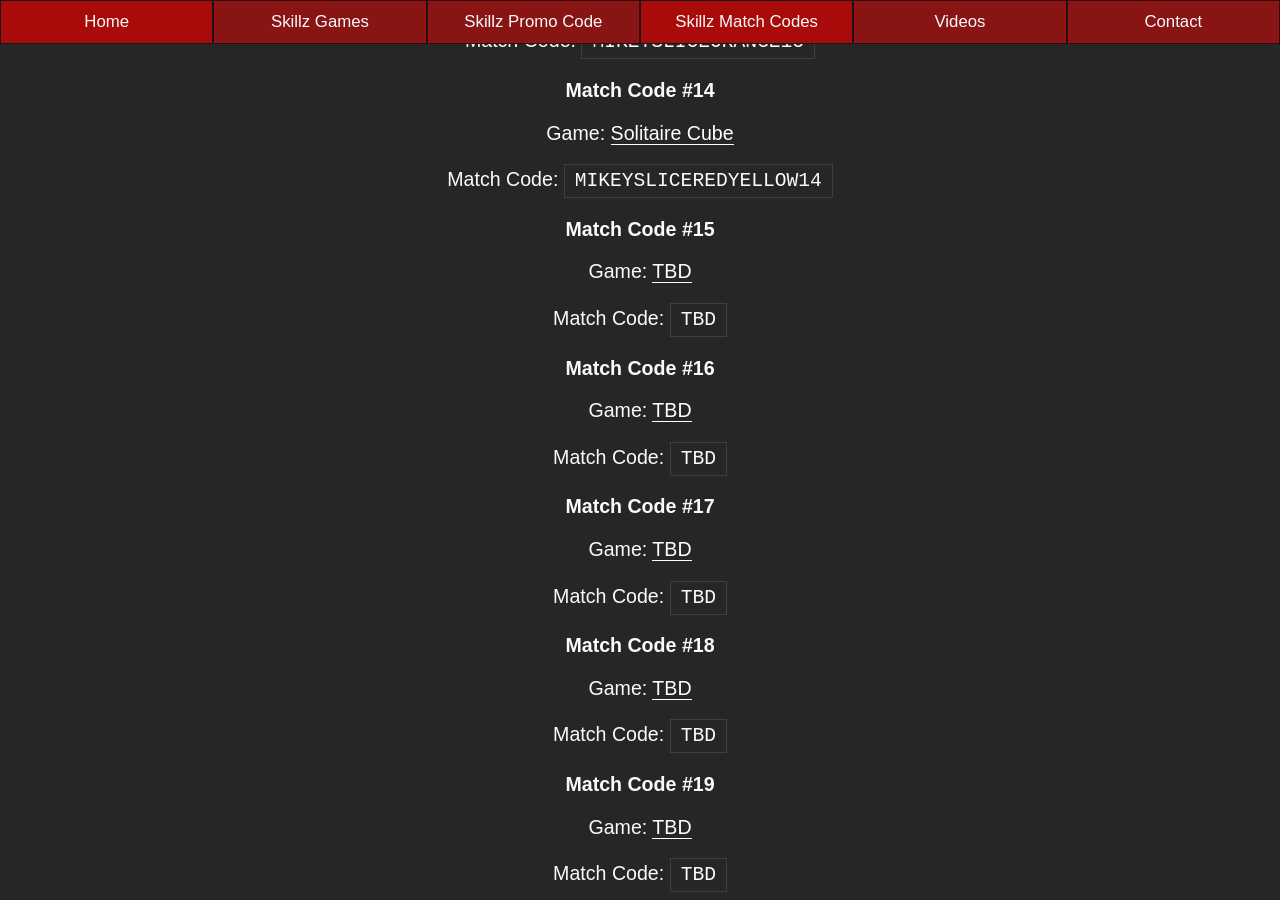
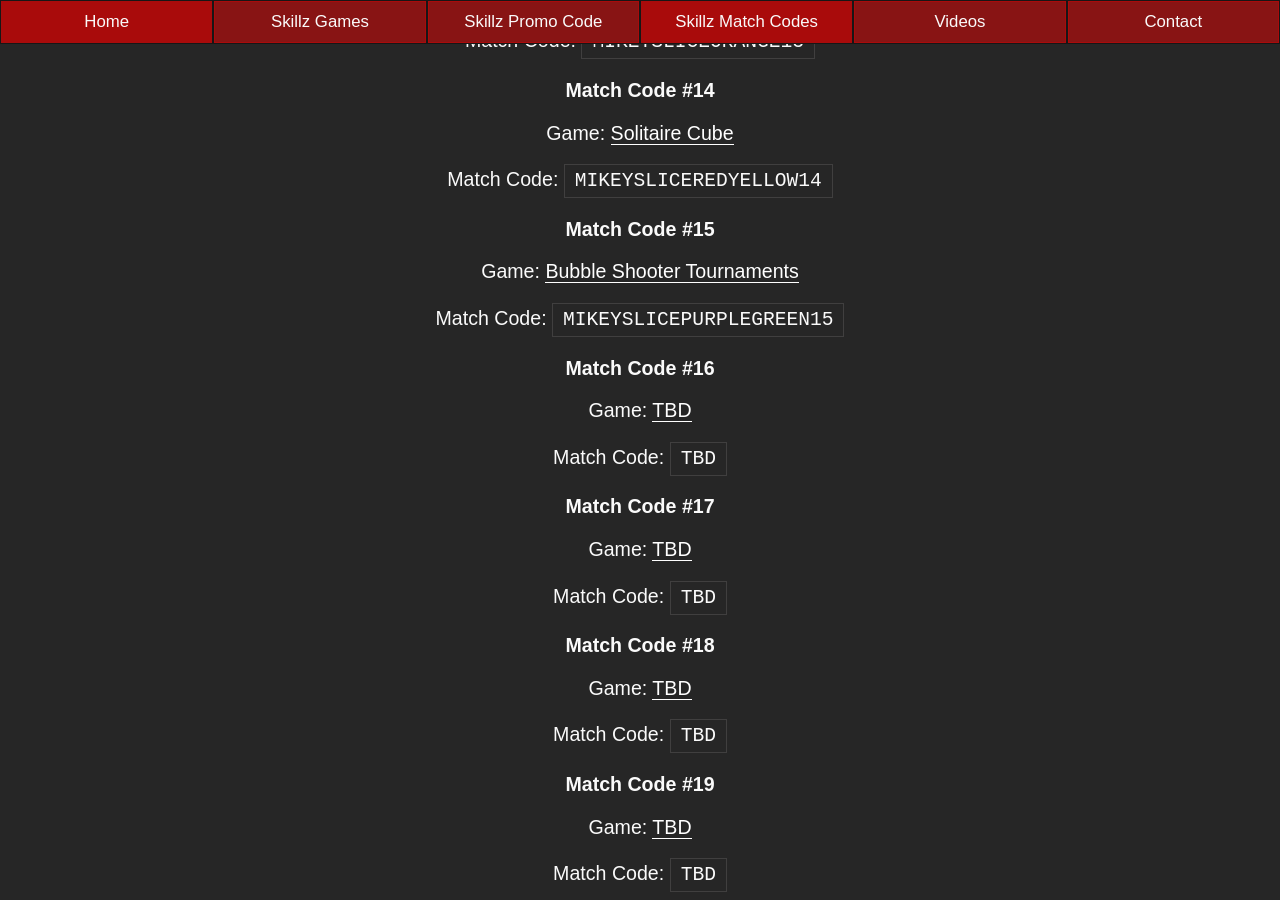
Before and after one commit to mikeyslice/esports-medium, a Jekyll site: the page built from skillz-match-codes.md, in a window 1280 px wide and 900 px high, scrolled down 5047 px. Built offline with Jekyll 4.4.1, drawn with Linux system fonts in a browser that asks for light colours.

Commit message:
Update Skillz Match Codes “skillz-match-codes”

```diff
--- a/_includes/pages/skillz-match-codes.html
+++ b/_includes/pages/skillz-match-codes.html
@@ -187,9 +187,9 @@
 
 <h3>Match Code #15</h3>
 
-<p>Game: <a href="/skillz-games/">TBD</a><p>
+<p>Game: <a href="/skillz-games/">Bubble Shooter Tournaments</a><p>
 
-<p>Match Code: <code>TBD</code><p>
+<p>Match Code: <code>MIKEYSLICEPURPLEGREEN15</code><p>
 
 <h3>Match Code #16</h3>
 
```
